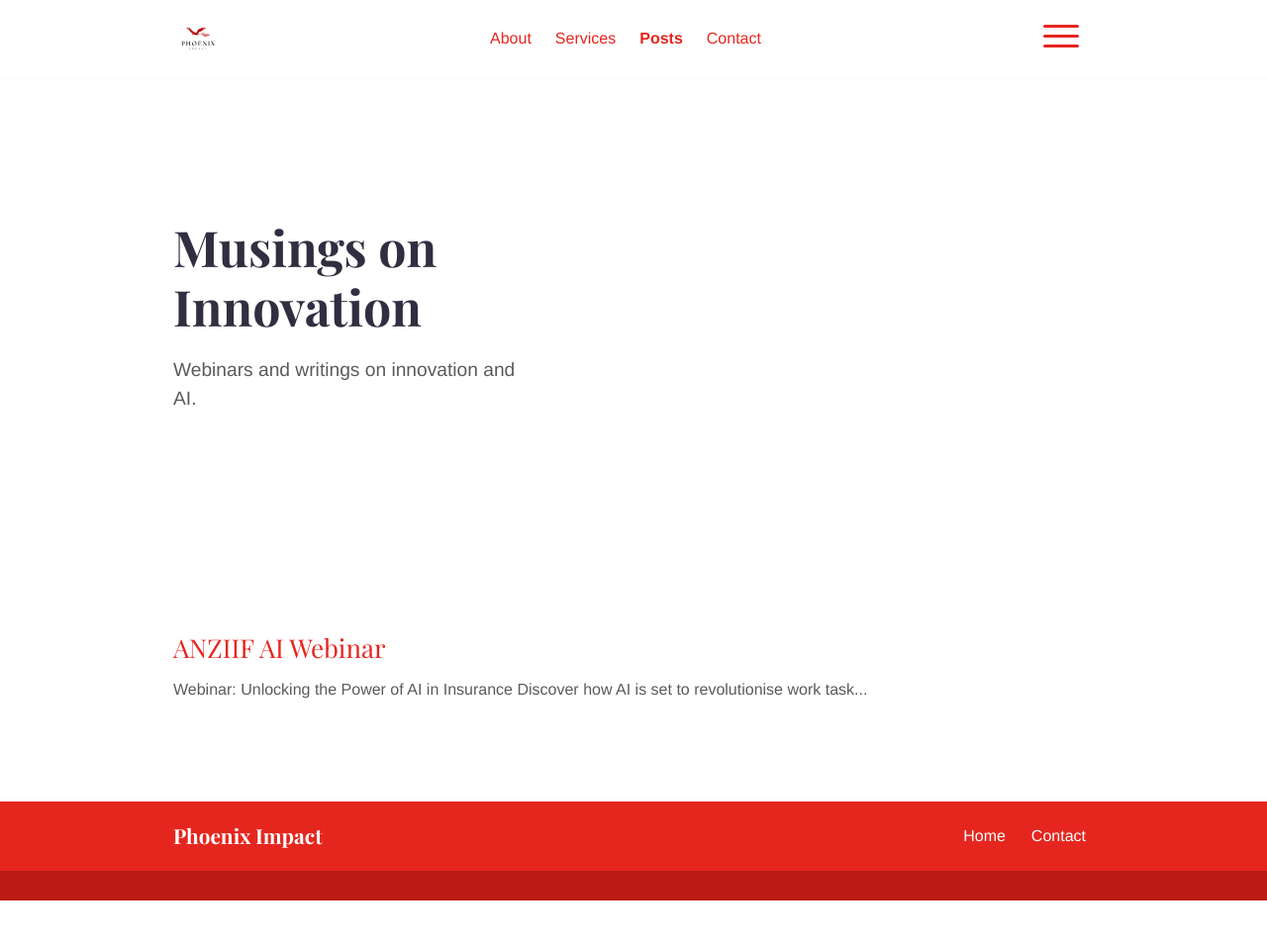
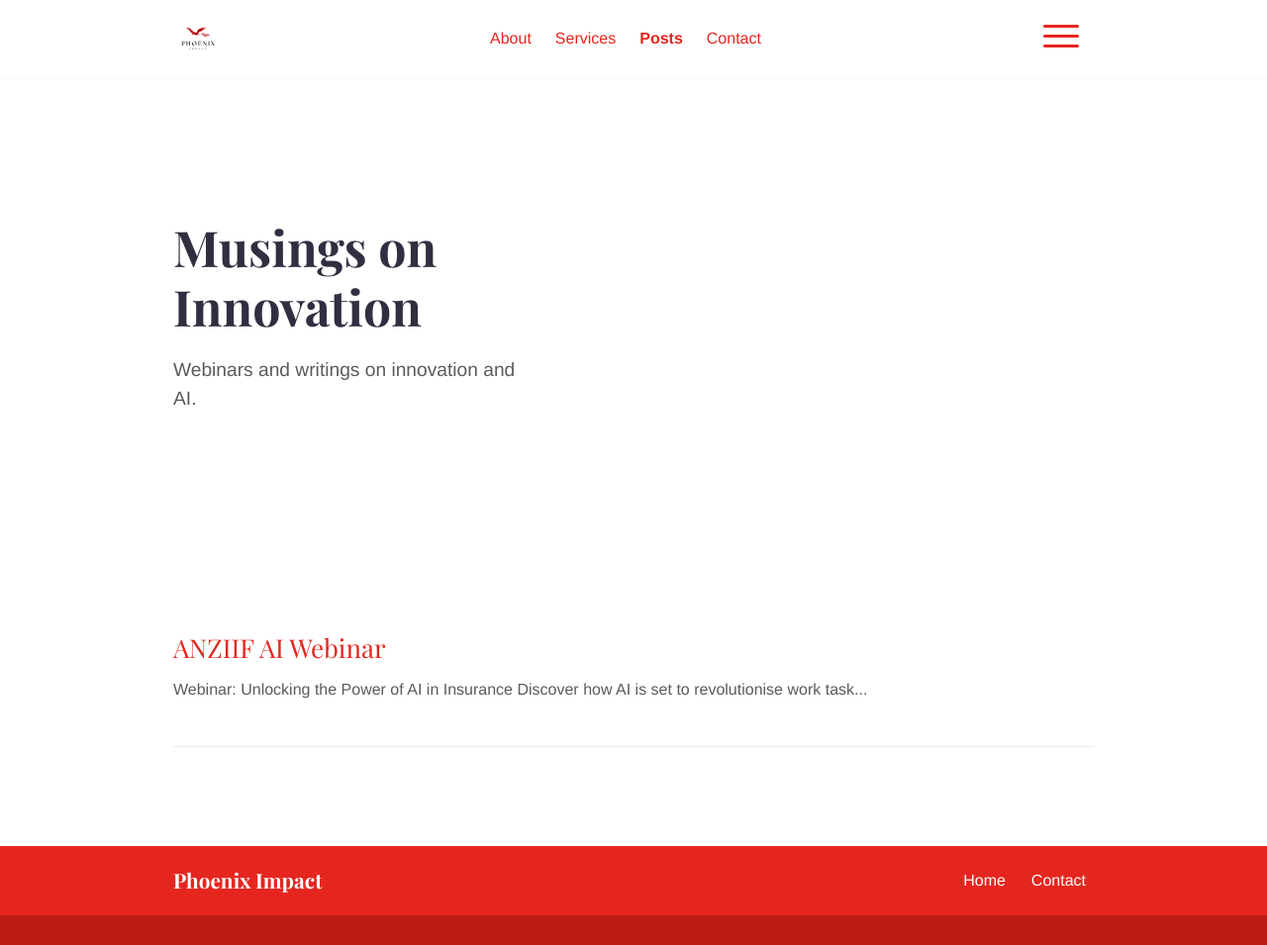
Before and after one commit to phoenix-impact/phoenix-impact.github.io, a Jekyll site: the page built from posts.md, in a window 1280 px wide. Shown: the whole page at 99% size. Built offline with Jekyll 4.4.1, drawn with Linux system fonts in a browser that asks for light colours; before the commit the page ends 910 px from its top, so only the background shows below that.

Commit message:
posts list style revert

```diff
--- a/_sass/pages/_page-post.scss
+++ b/_sass/pages/_page-post.scss
@@ -17,3 +17,8 @@
   padding: 0;
   margin: 0;
 }
+
+.post-list .post-summary {
+  border-bottom: 1px solid #eee;
+  padding-bottom: 1.5rem;
+}
```
